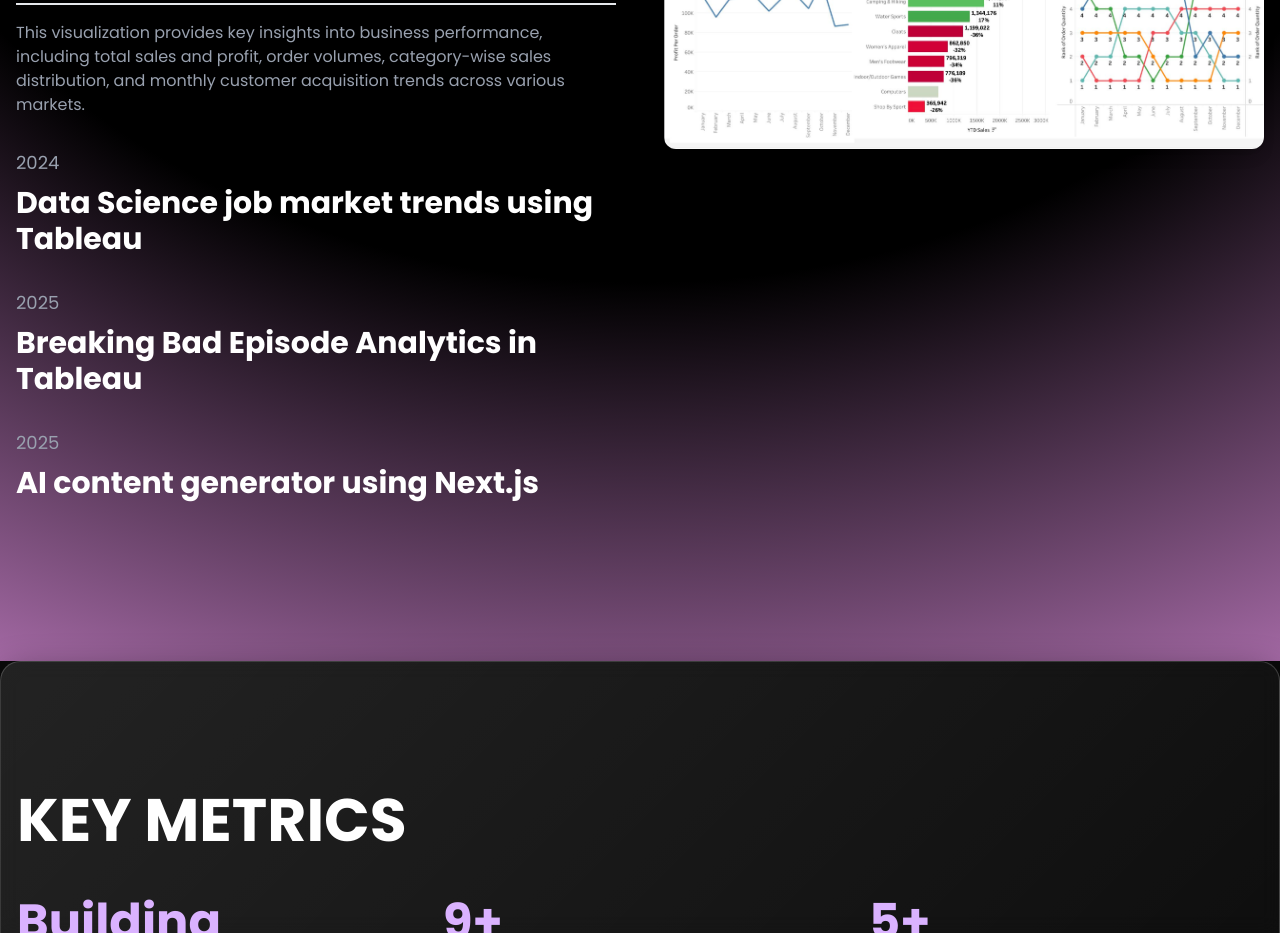
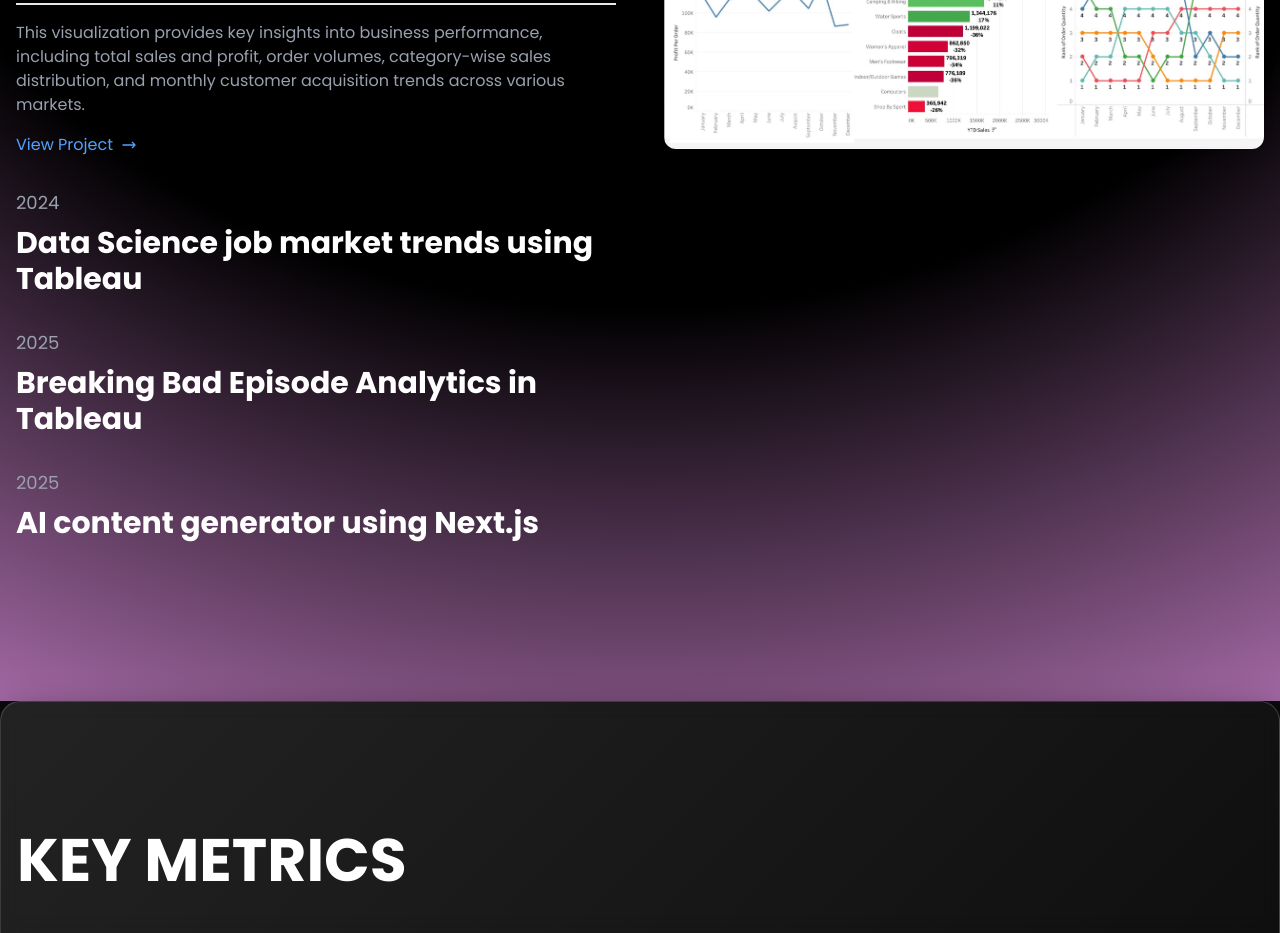
Before and after one commit to sh4sh4nk-9/shashanks_portfolio, a Next.js app: page / in a window 1280 px wide. Shown: the part 2000-2933 px from the top of the page. Built offline with nearby package versions, Linux system fonts and the light colour scheme.

Commit message:
Portfolio link

```diff
--- a/components/Portfolio.tsx
+++ b/components/Portfolio.tsx
@@ -15,31 +15,35 @@ const projects = [
         year:2024,
         title: 'Ecommerce Year-to-Date (YTD) sales analysis using Tableau',
         description: 'This visualization provides key insights into business performance, including total sales and profit, order volumes, category-wise sales distribution, and monthly customer acquisition trends across various markets.',
-        image: tableau1
+        image: tableau1,
+        link: 'https://public.tableau.com/app/profile/shashank.chaubey4310/viz/ECOMMERCEANALYSIS_17236946835530/Dashboard1'
     },
     {
         id:2,
         year:2024,
         title: 'Data Science job market trends using Tableau',
         description: 'Global Data Science job trends by role, salary and location',
-        image: tableau2
+        image: tableau2,
+        link: 'https://public.tableau.com/app/profile/shashank.chaubey4310/viz/DataScienceJobMarketTrends/Dashboard1'
     },
     {
         id:3,
         year:2025,
         title: 'Breaking Bad Episode Analytics in Tableau',
         description: 'Comprehensive dashboard visualizing episode data, ratings, and viewership trends of Breaking Bad',
-        image: tableau3
+        image: tableau3,
+        link: 'https://public.tableau.com/app/profile/shashank.chaubey4310/viz/BreakingBad_17353206913580/Dashboard1'
     },
     {
         id:4,
         year:2025,
         title: 'AI content generator using Next.js',
         description: 'An AI tool that helps you supercharge your creativity by helping you to write, innovate and ideate like never before',
-        image: project1
+        image: project1,
+        link: 'https://github.com/sh4sh4nk-9/AI-content-generator'
     },
+]
 
-]
 
 export const Portfolio = () => {
     const [selectedProject, setSelectedProject] = useState(projects[0])
@@ -80,10 +84,31 @@ export const Portfolio = () => {
                     )}
 
                     {selectedProject.id === project.id && (
-                        <p className="text-gray-400 transistion-all duration-500 ease-in-out">
+                    <>
+                        <p className="text-gray-400 transition-all duration-500 ease-in-out">
                             {project.description}
                         </p>
+                        <a
+                        href={project.link}
+                        target="_blank"
+                        rel="noopener noreferrer"
+                        className="inline-flex items-center gap-2 mt-4 text-base font-medium text-blue-400 hover:text-white transition duration-300 group"
+                    >
+                        <span className="relative group-hover:underline">View Project</span>
+                        <svg
+                            className="w-4 h-4 transform group-hover:translate-x-1 transition-transform duration-300"
+                            fill="none"
+                            stroke="currentColor"
+                            strokeWidth="2"
+                            viewBox="0 0 24 24"
+                        >
+                            <path strokeLinecap="round" strokeLinejoin="round" d="M17 8l4 4m0 0l-4 4m4-4H3" />
+                        </svg>
+                    </a>
+
+                        </>
                     )}
+
             </div>
         ))}
         </div>
```
